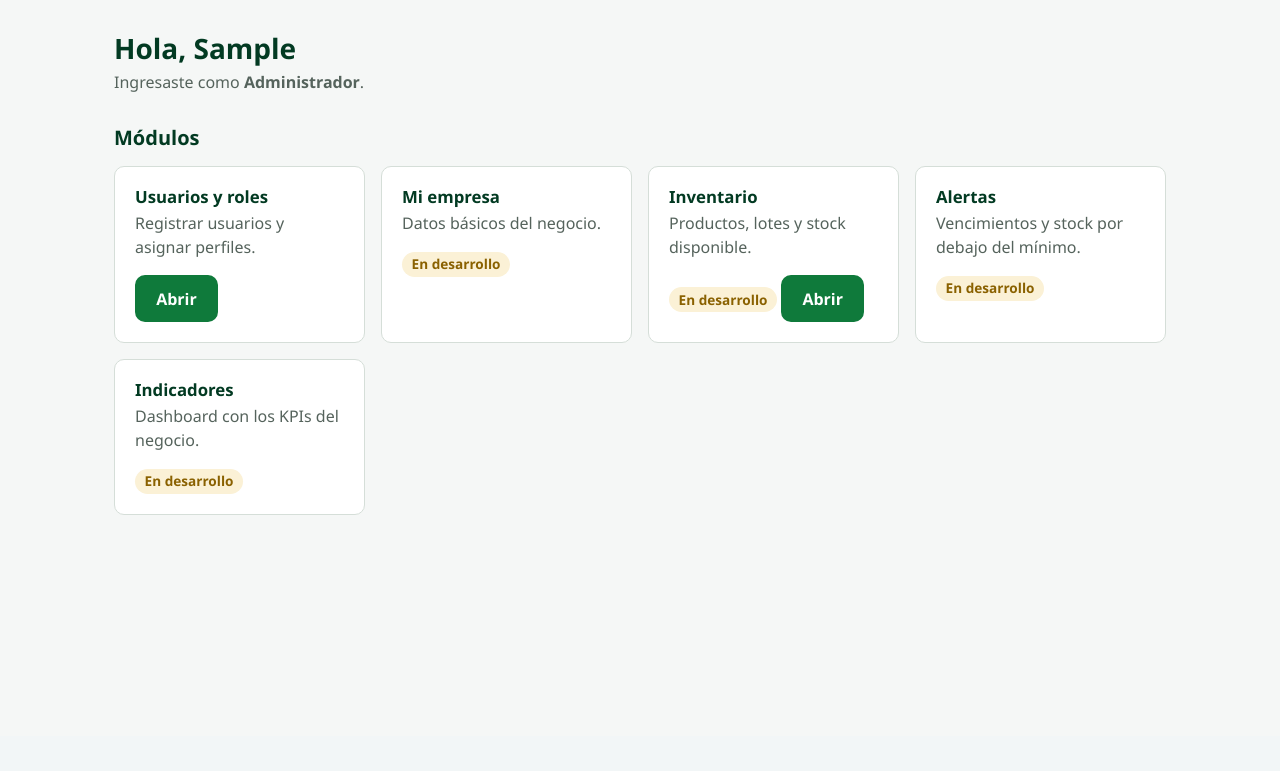
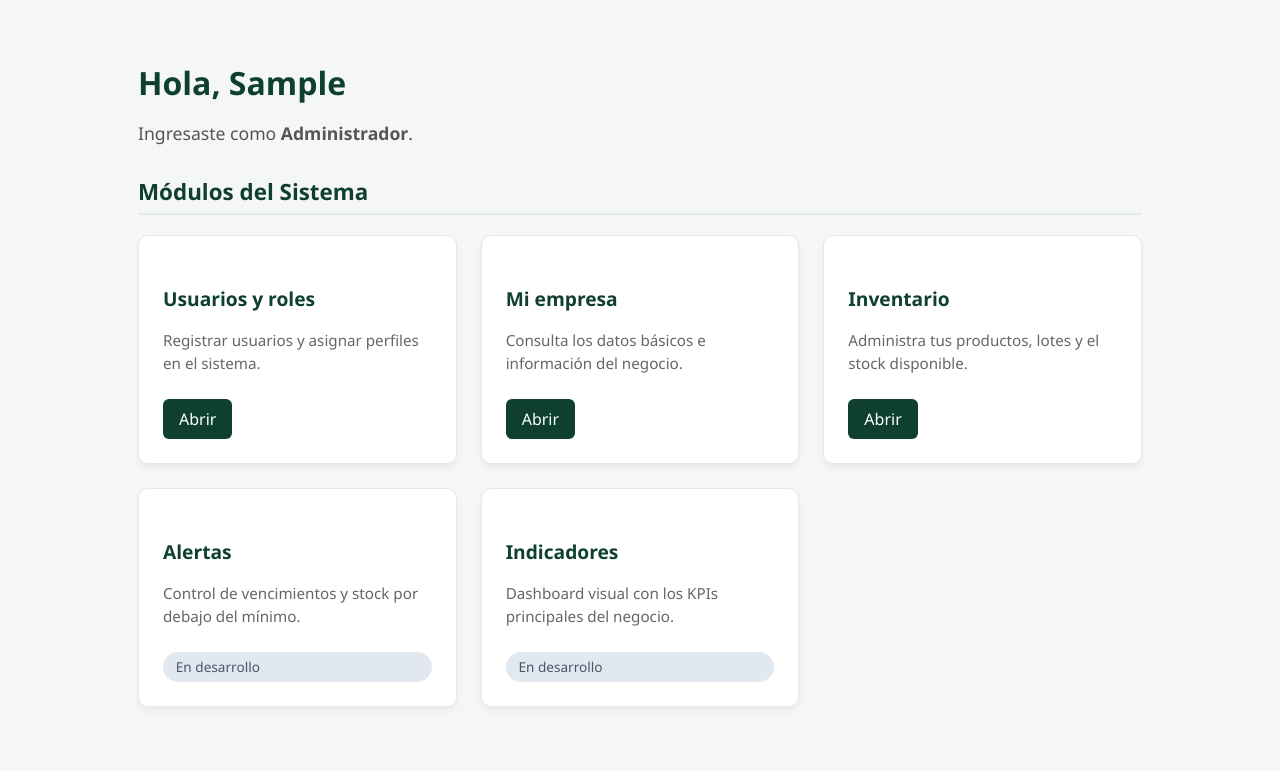
Before and after one commit to 0621-santiago/Proyecto-SITDE, a Django app: page / in a window 1280 px wide. Shown: the part 64-835 px from the top of the page. Before the commit the page ends 579 px from the top, so only its background shows below. Run offline with Django 5.2, Linux system fonts and the light colour scheme; the visitor is signed in with stand-in values (Sample User, id 1).

Commit message:
fix(inicio): corregir carga de estilos independientes y maquetación de tarjetas
- Se ajustó la vinculación del archivo CSS externo (inicio.css) en la vista de inicio para garantizar que el navegador lo cargue correctamente.
- Se consolidó el diseño profesional en cuadrícula (grid) para las tarjetas de los módulos del sistema (Usuarios y roles, Mi empresa, Inventario, Alertas e Indicadores).
- Se validó el comportamiento visual adaptativo según los roles de usuario (Administrador y Empresario), manteniendo una estricta separación modular entre la estructura HTML y las reglas de estilo.

```diff
--- a/cuentas/templates/cuentas/inicio.html
+++ b/cuentas/templates/cuentas/inicio.html
@@ -1,52 +1,88 @@
 {% extends 'base.html' %}
+{% load static %}
 
 {% block titulo %}Inicio · SITDE{% endblock %}
 
 {% block contenido %}
-<h1>Hola, {{ user.first_name|default:user.username }}</h1>
+<!-- Enlace directo al archivo CSS independiente para forzar su carga -->
+<link rel="stylesheet" href="{% static 'css/inicio.css' %}">
 
-{% if rol_usuario %}
-<p class="subtitulo">Ingresaste como <strong>{{ rol_usuario }}</strong>.</p>
-{% else %}
-<div class="alerta alerta-aviso" role="alert">
-  <span aria-hidden="true">⚠</span>
-  <p>Tu usuario todavía no tiene un rol asignado. Pide al administrador que te asigne uno.</p>
+<div class="contenedor-inicio">
+    <!-- Encabezado de bienvenida -->
+    <div class="inicio-header">
+        <h2 class="inicio-titulo">
+            Hola, {{ request.user.first_name|default:request.user.username }}
+        </h2>
+
+        {% if es_admin %}
+            <p class="inicio-rol">Ingresaste como <strong>Administrador</strong>.</p>
+        {% elif es_empresario %}
+            <p class="inicio-rol">Ingresaste como <strong>Empresario</strong>.</p>
+        {% else %}
+            <div class="alerta-rol-advertencia">
+                ⚠️ Tu usuario todavía no tiene un rol asignado. Pide al administrador que te asigne uno.
+            </div>
+        {% endif %}
+    </div>
+
+    <h3 class="inicio-seccion-titulo">Módulos del Sistema</h3>
+
+    <!-- Cuadrícula de Tarjetas -->
+    <div class="grid-modulos">
+
+        {% if es_admin %}
+            <!-- Tarjeta Usuarios y roles -->
+            <div class="tarjeta-modulo">
+                <div>
+                    <h4 class="tarjeta-titulo">Usuarios y roles</h4>
+                    <p class="tarjeta-descripcion">Registrar usuarios y asignar perfiles en el sistema.</p>
+                </div>
+                <a href="#" class="tarjeta-boton">Abrir</a>
+            </div>
+        {% endif %}
+
+        {% if es_admin or es_empresario %}
+            <!-- Tarjeta Mi empresa -->
+            <div class="tarjeta-modulo">
+                <div>
+                    <h4 class="tarjeta-titulo">Mi empresa</h4>
+                    <p class="tarjeta-descripcion">Consulta los datos básicos e información del negocio.</p>
+                </div>
+                {% if es_admin %}
+                    <a href="{% url 'lista_empresas' %}" class="tarjeta-boton">Abrir</a>
+                {% else %}
+                    <span class="tarjeta-badge">Asignado</span>
+                {% endif %}
+            </div>
+
+            <!-- Tarjeta Inventario -->
+            <div class="tarjeta-modulo">
+                <div>
+                    <h4 class="tarjeta-titulo">Inventario</h4>
+                    <p class="tarjeta-descripcion">Administra tus productos, lotes y el stock disponible.</p>
+                </div>
+                <a href="{% url 'lista_productos' %}" class="tarjeta-boton">Abrir</a>
+            </div>
+
+            <!-- Tarjeta Alertas -->
+            <div class="tarjeta-modulo">
+                <div>
+                    <h4 class="tarjeta-titulo">Alertas</h4>
+                    <p class="tarjeta-descripcion">Control de vencimientos y stock por debajo del mínimo.</p>
+                </div>
+                <span class="tarjeta-badge">En desarrollo</span>
+            </div>
+
+            <!-- Tarjeta Indicadores -->
+            <div class="tarjeta-modulo">
+                <div>
+                    <h4 class="tarjeta-titulo">Indicadores</h4>
+                    <p class="tarjeta-descripcion">Dashboard visual con los KPIs principales del negocio.</p>
+                </div>
+                <span class="tarjeta-badge">En desarrollo</span>
+            </div>
+        {% endif %}
+
+    </div>
 </div>
-{% endif %}
-
-<section aria-labelledby="titulo-modulos">
-  <h2 id="titulo-modulos">Módulos</h2>
-  <ul class="modulos">
-    {% if es_administrador %}
-    <li class="modulo">
-      <h3>Usuarios y roles</h3>
-      <p>Registrar usuarios y asignar perfiles.</p>
-      <a class="boton boton-primario" href="{% url 'admin:auth_user_changelist' %}">Abrir</a>
-    </li>
-    {% endif %}
-    {% if rol_usuario %}
-    <li class="modulo modulo-pendiente">
-      <h3>Mi empresa</h3>
-      <p>Datos básicos del negocio.</p>
-      <span class="etiqueta">En desarrollo</span>
-    </li>
-    <li class="modulo">
-    <h3>Inventario</h3>
-    <p>Productos, lotes y stock disponible.</p>
-    <span class="etiqueta">En desarrollo</span>
-    <a class="boton boton-primario" href="/inventario/">Abrir</a>
-</li>
-    <li class="modulo modulo-pendiente">
-      <h3>Alertas</h3>
-      <p>Vencimientos y stock por debajo del mínimo.</p>
-      <span class="etiqueta">En desarrollo</span>
-    </li>
-    <li class="modulo modulo-pendiente">
-      <h3>Indicadores</h3>
-      <p>Dashboard con los KPIs del negocio.</p>
-      <span class="etiqueta">En desarrollo</span>
-    </li>
-    {% endif %}
-  </ul>
-</section>
 {% endblock %}
--- a/cuentas/views.py
+++ b/cuentas/views.py
@@ -2,6 +2,7 @@ from django.contrib import messages
 from django.contrib.auth.views import LoginView
 from django.contrib.auth.decorators import login_required
 from django.contrib.auth import login
+from django.contrib.auth.models import Group
 from django.shortcuts import render, redirect
 from .forms import FormularioInicioSesion, FormularioRegistro
 
@@ -26,6 +27,11 @@ def registrar_usuario(request):
         form = FormularioRegistro(request.POST)
         if form.is_valid():
             user = form.save()
+
+            # Asignar automáticamente el rol de Empresario
+            grupo_empresario, _ = Group.objects.get_or_create(name='Empresarios')
+            user.groups.add(grupo_empresario)
+
             # Iniciar sesión automáticamente después de registrarse
             login(request, user)
             messages.success(request, f'¡Cuenta creada con éxito! Bienvenido, {user.first_name or user.username}.')
@@ -41,4 +47,14 @@ def registrar_usuario(request):
 @login_required
 def inicio(request):
     """Menú principal. Las opciones cambian según el rol del usuario."""
-    return render(request, 'cuentas/inicio.html')
+    es_admin = request.user.groups.filter(name='Administradores').exists() or request.user.is_superuser
+    es_empresario = request.user.groups.filter(name='Empresarios').exists()
+
+    # Esto imprimirá en tu terminal de VS Code qué rol tiene el usuario conectado
+    print(f"DEBUG -> Usuario: {request.user.username} | es_admin: {es_admin} | es_empresario: {es_empresario}")
+
+    contexto = {
+        'es_admin': es_admin,
+        'es_empresario': es_empresario,
+    }
+    return render(request, 'cuentas/inicio.html', contexto)
--- a/inventario/models.py
+++ b/inventario/models.py
@@ -1,7 +1,9 @@
 from django.db import models
+from django.contrib.auth.models import User
 
 #  EMPRESA
 class Empresa(models.Model):
+    usuario = models.OneToOneField(User, on_delete=models.CASCADE, null=True, blank=True, related_name='empresa')
     nombre = models.CharField(max_length=150)
     nit = models.CharField(max_length=20, unique=True)
     municipio = models.CharField(max_length=100)
--- /dev/null
+++ b/static/css/inicio.css
@@ -0,0 +1,94 @@
+/* =========================================
+   ESTILOS PARA EL MÓDULO DE INICIO (TARJETAS)
+   ========================================= */
+
+.contenedor-inicio {
+    max-width: 1100px;
+    margin: 2rem auto;
+    padding: 0 1.5rem;
+}
+
+.inicio-header {
+    margin-bottom: 2rem;
+}
+
+.inicio-titulo {
+    color: #0e402d;
+    font-size: 2rem;
+    margin-bottom: 0.5rem;
+}
+
+.inicio-rol {
+    color: #555;
+    font-size: 1.1rem;
+}
+
+.alerta-rol-advertencia {
+    background-color: #fff3cd;
+    color: #856404;
+    padding: 0.75rem 1rem;
+    border-radius: 6px;
+    border: 1px solid #ffeeba;
+}
+
+.inicio-seccion-titulo {
+    color: #0e402d;
+    font-size: 1.4rem;
+    margin-bottom: 1.2rem;
+    border-bottom: 2px solid #e2e8f0;
+    padding-bottom: 0.5rem;
+}
+
+/* Cuadrícula de Tarjetas Moderna */
+.grid-modulos {
+    display: grid;
+    grid-template-columns: repeat(auto-fit, minmax(260px, 1fr));
+    gap: 1.5rem;
+}
+
+.tarjeta-modulo {
+    background: white;
+    border-radius: 10px;
+    padding: 1.5rem;
+    box-shadow: 0 4px 6px rgba(0, 0, 0, 0.05);
+    border: 1px solid #e2e8f0;
+    display: flex;
+    flex-direction: column;
+    justify-content: space-between;
+}
+
+.tarjeta-titulo {
+    color: #0e402d;
+    margin-bottom: 0.5rem;
+    font-size: 1.2rem;
+}
+
+.tarjeta-descripcion {
+    color: #666;
+    font-size: 0.95rem;
+    margin-bottom: 1.5rem;
+}
+
+.tarjeta-boton {
+    align-self: flex-start;
+    background-color: #0e402d;
+    color: white;
+    padding: 0.5rem 1rem;
+    border-radius: 6px;
+    text-decoration: none;
+    font-weight: 500;
+}
+
+.tarjeta-boton:hover {
+    background-color: #12553b;
+}
+
+.tarjeta-badge {
+    background-color: #e2e8f0;
+    color: #4a5568;
+    padding: 0.3rem 0.8rem;
+    border-radius: 20px;
+    font-size: 0.85rem;
+    font-weight: 500;
+    display: inline-block;
+}
```
Also changed, not shown: inventario/templates/inventario/lista_empresas.html (+17 -12 lines), inventario/templates/inventario/lista_productos.html (+20 -18 lines), inventario/views.py (+41 -4 lines), inventario/migrations/0003_empresa_usuario.py (added).
